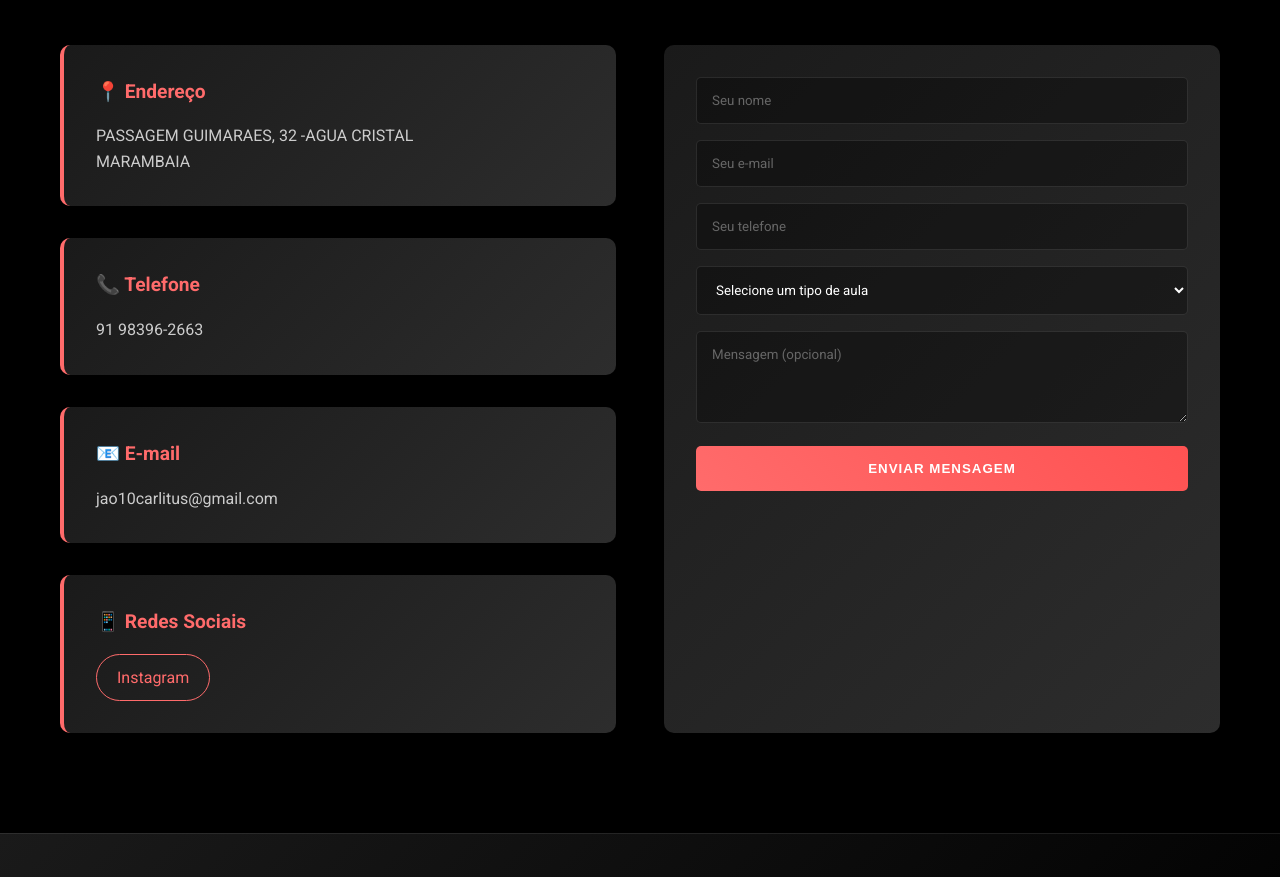
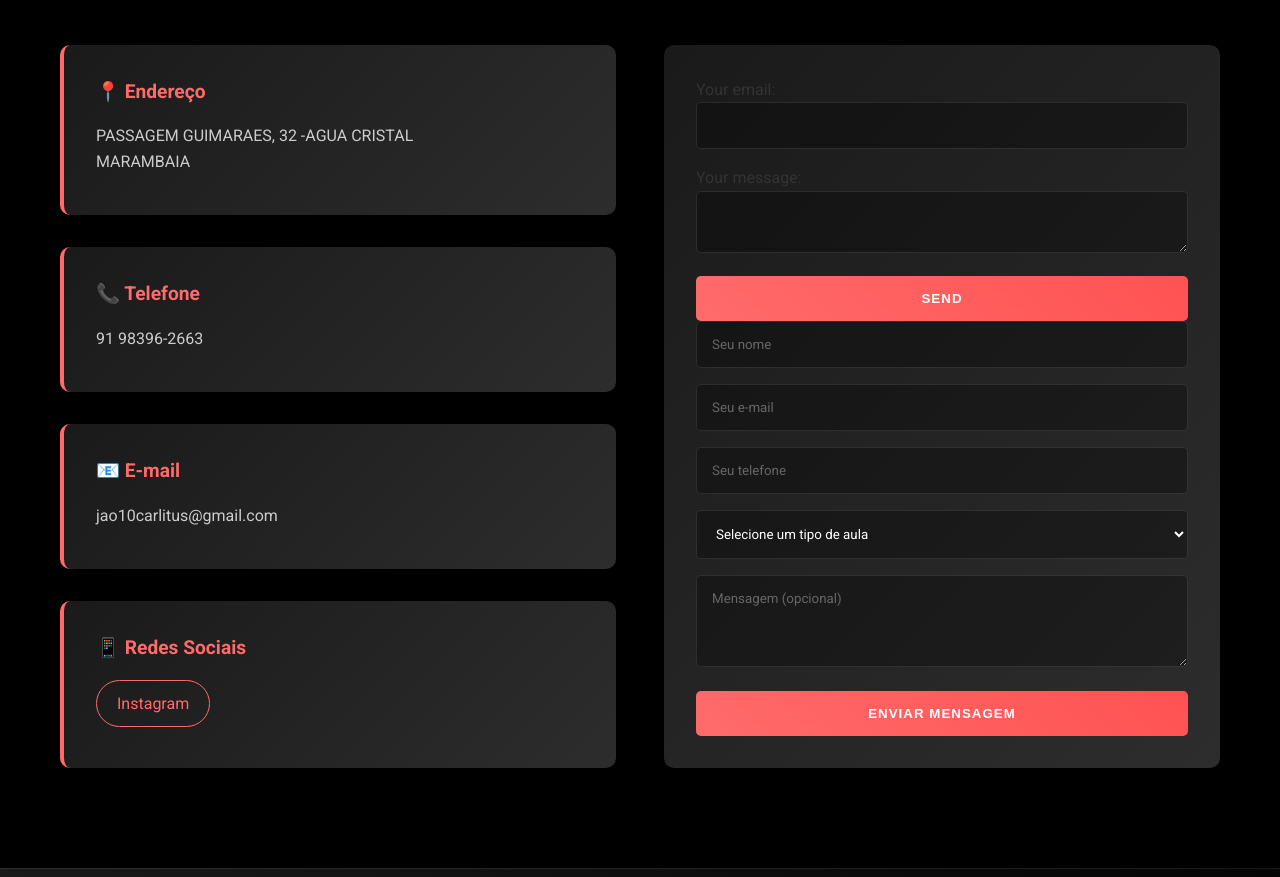
Before and after one commit to ZECASKULL/lee, a website: page index.html in a window 1280 px wide. Shown: the part 5922-6799 px from the top of the page. Drawn offline with Linux system fonts and the light colour scheme.

Commit message:
Update index.html

```diff
--- a/index.html
+++ b/index.html
@@ -320,6 +320,17 @@
 
                 <div class="contact-form">
                    <form action="https://formspree.io/f/mykogkby" method="POST">
+                  <label>
+                Your email:
+                <input type="jao10carlitus@gmail.com" name="jao10carlitus@gmail.com">
+                  </label>
+                  <label>
+                    Your message:
+                <textarea name="message"></textarea>
+              </label>
+              <!-- your other form fields go here -->
+              <button type="submit">Send</button>
+                </form>
                         <input type="text" id="name" name="name" placeholder="Seu nome" required>
                         <input type="email" id="email" name="email" placeholder="Seu e-mail" required>
                         <input type="tel" id="phone" name="phone" placeholder="Seu telefone">
```
